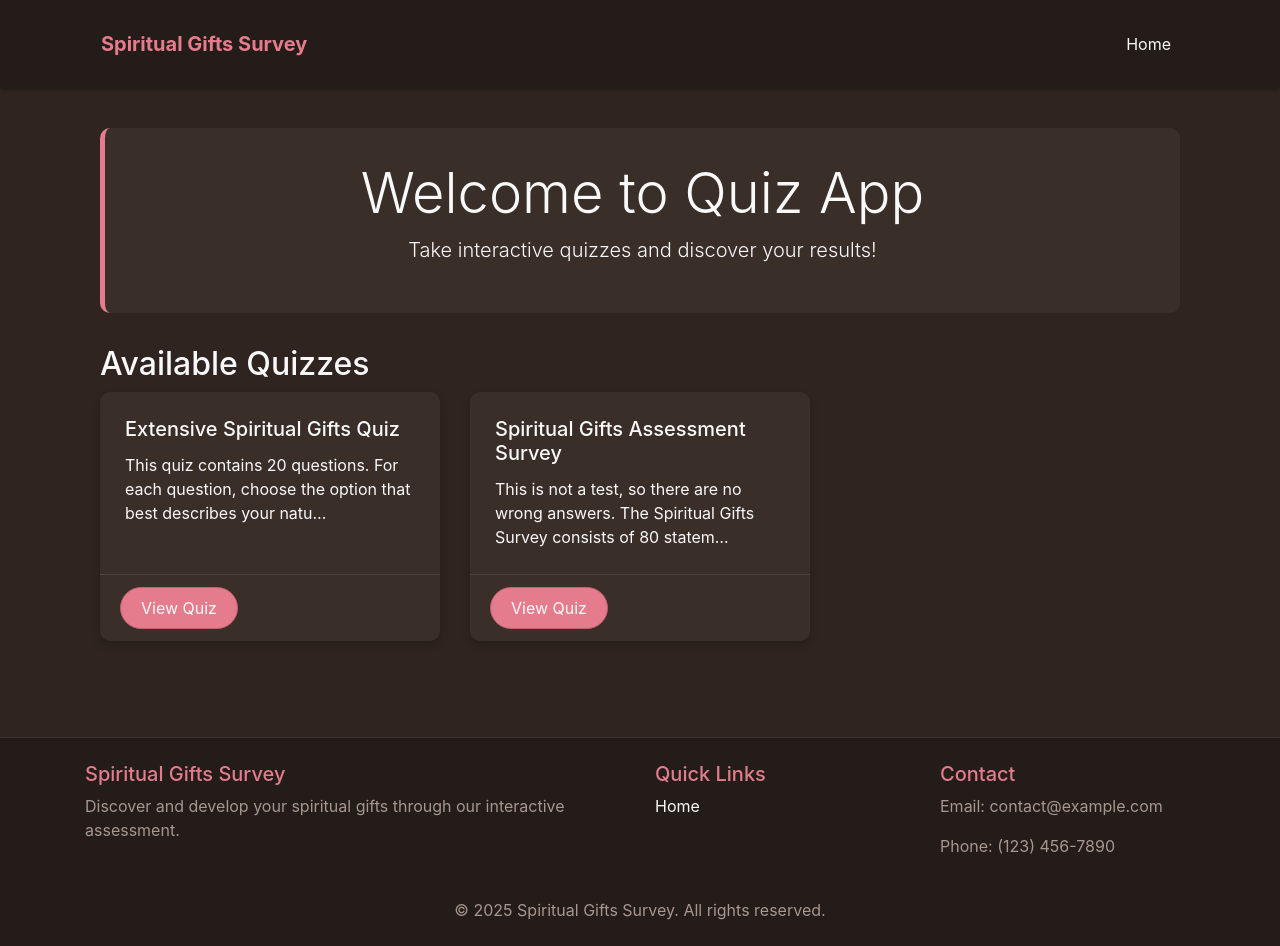
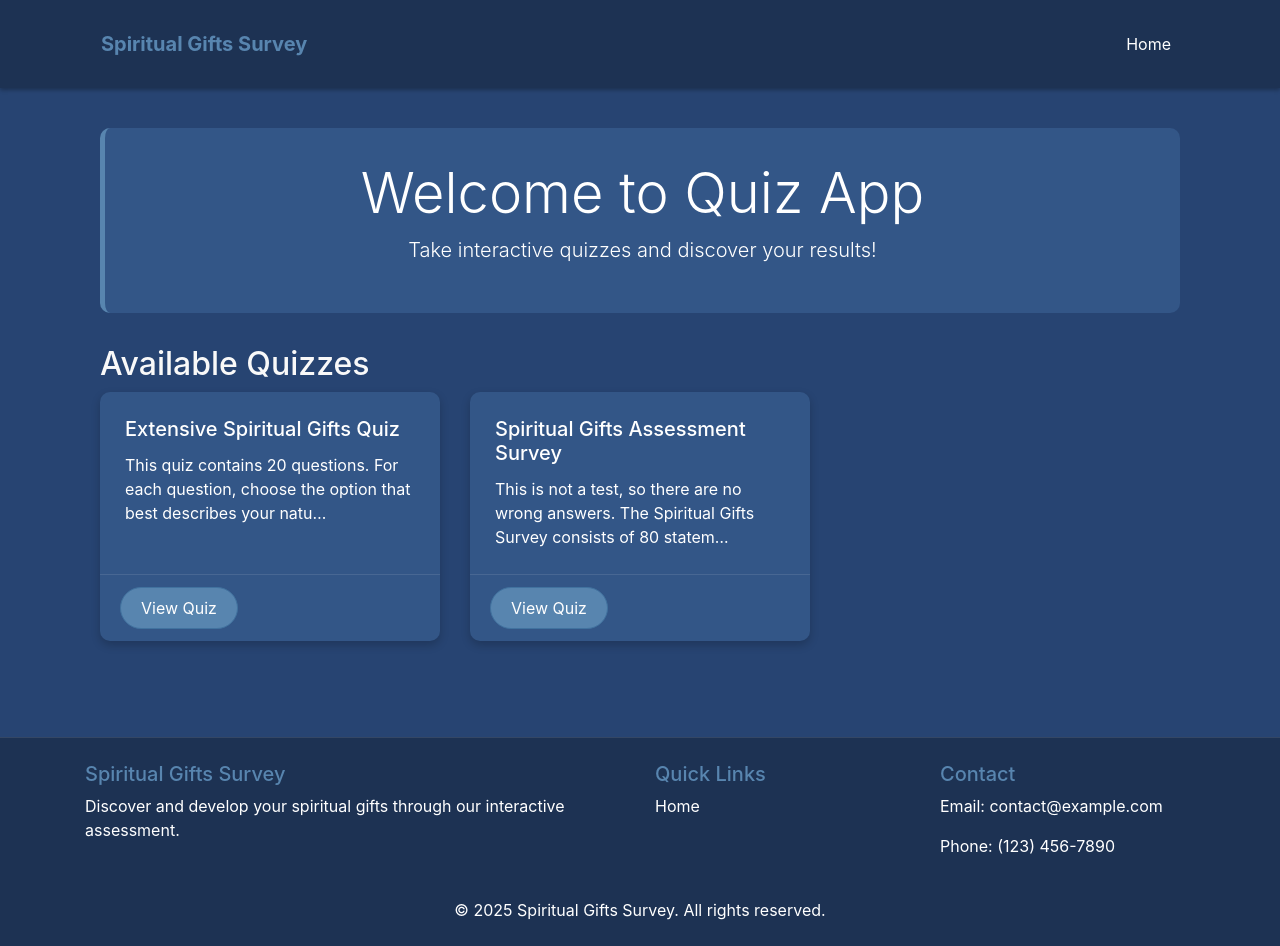
Before and after one commit to petergangmei/talent-quiz, a Django app: page / in a window 1280 px wide. Run offline with Django 5.2, Linux system fonts and the light colour scheme; data comes from the database, SQL or seed files in the repository.

Commit message:
Update theme colors and add new utility classes in CSS for improved styling. Changed primary color palette, added status colors, and introduced border color classes for better UI consistency. Enhanced text color classes for improved readability.

```diff
--- a/static/css/theme.css
+++ b/static/css/theme.css
@@ -14,23 +14,29 @@ html, body {
 
 :root {
   /* Primary Colors */
-  --primary: #E47C8E;    /* Pink - main brand color */
-  --primary-light: #F2A2B0; /* Lighter shade of primary */
-  --primary-dark: #C06070; /* Darker shade of primary */
+  --primary: #5885AF;
+  --primary-light: #C3E0E5;
+  --primary-dark: #41729F;
 
   /* Background Colors */
-  --bg-dark: #2F2420;    /* Dark Brown - main background */
-  --bg-darker: #231C18;  /* Slightly darker background */
-  --bg-card: #3A2E29;    /* Slightly lighter brown for cards */
+  --bg-dark: #274472;
+  --bg-darker: #1D3253;
+  --bg-card: #335687;
+
+  /* Text Colors */
+  --text-light: #FFFFFF;
+  --text-dark: #274472;
 
   /* Accent Colors */
-  --accent: #FAE8E0;     /* Off-white accent */
-  --accent-dark: #E6D4CC; /* Slightly darker accent */
+  --accent: #C3E0E5;
+  --accent-light: #E1F1F4;
+  --accent-dark: #8BB9C7;
 
-  /* Text Colors */
-  --text-dark: #333333;  /* Dark text on light backgrounds */
-  --text-light: #F9F9F9; /* Light text on dark backgrounds */
-  --text-muted: #A7978F; /* Muted text color */
+  /* Status Colors */
+  --success: #4CAF50;
+  --warning: #FFC107;
+  --danger: #F44336;
+  --info: #2196F3;
 
   /* Alert Colors */
   --success-bg: rgba(76, 175, 80, 0.2);
@@ -62,7 +68,8 @@ html, body {
 
 /* Background color helper classes */
 .bg-primary { background-color: var(--primary) !important; }
-.bg-secondary { background-color: var(--bg-card) !important; }
+.bg-primary-light { background-color: var(--primary-light) !important; }
+.bg-primary-dark { background-color: var(--primary-dark) !important; }
 .bg-dark { background-color: var(--bg-dark) !important; }
 .bg-darker { background-color: var(--bg-darker) !important; }
 .bg-card { background-color: var(--bg-card) !important; }
@@ -70,7 +77,11 @@ html, body {
 
 /* Text color helper classes */
 .text-primary { color: var(--primary) !important; }
+.text-primary-light { color: var(--primary-light) !important; }
+.text-primary-dark { color: var(--primary-dark) !important; }
 .text-light { color: var(--text-light) !important; }
+.text-dark { color: var(--text-dark) !important; }
+.text-accent { color: var(--accent) !important; }
 .text-muted { color: var(--text-muted) !important; }
 
 /* Alert styling */
@@ -254,3 +265,8 @@ html, body {
     display: flex;
     align-items: center;
 }
+
+/* Border Color Classes */
+.border-primary { border-color: var(--primary) !important; }
+.border-primary-light { border-color: var(--primary-light) !important; }
+.border-primary-dark { border-color: var(--primary-dark) !important; }
```
